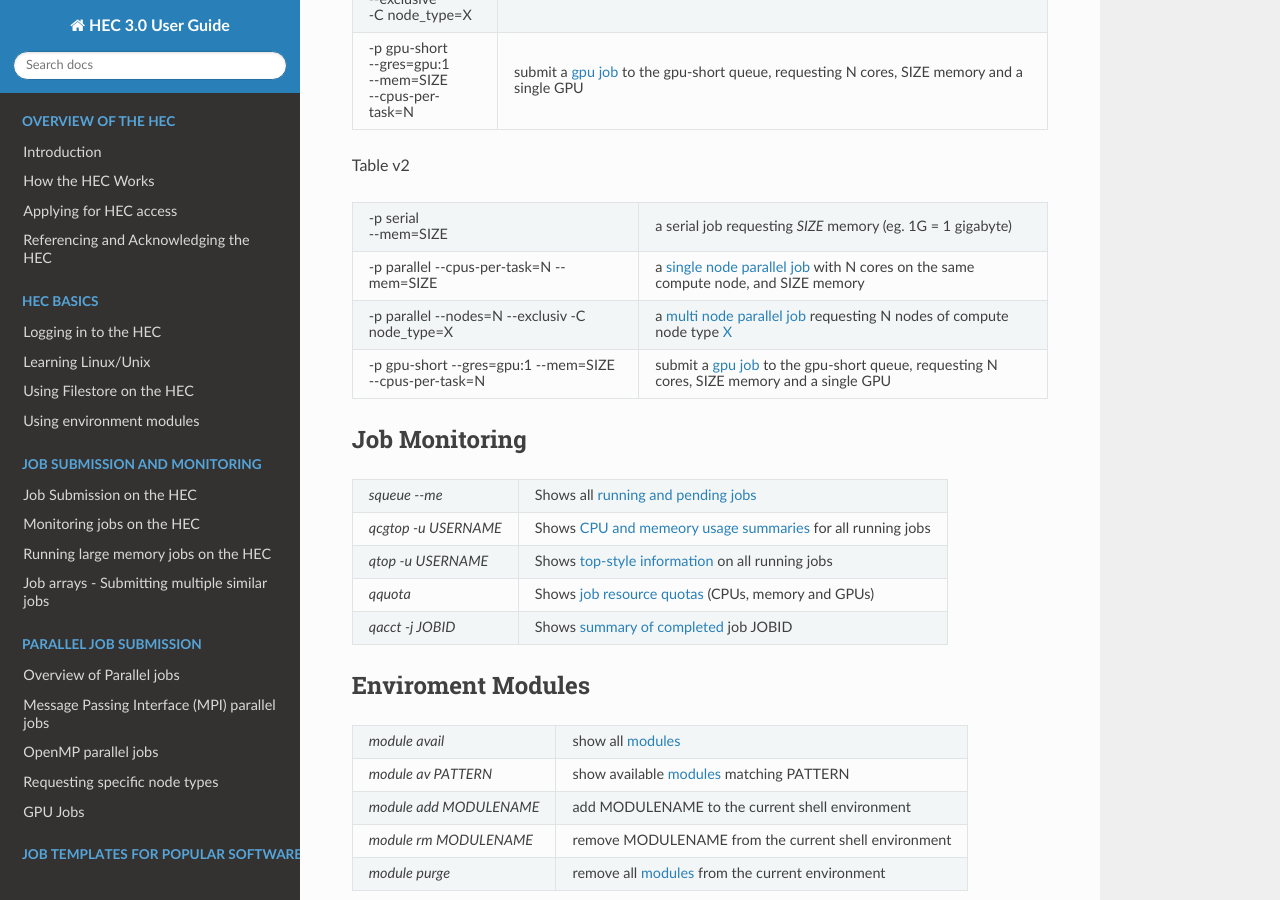
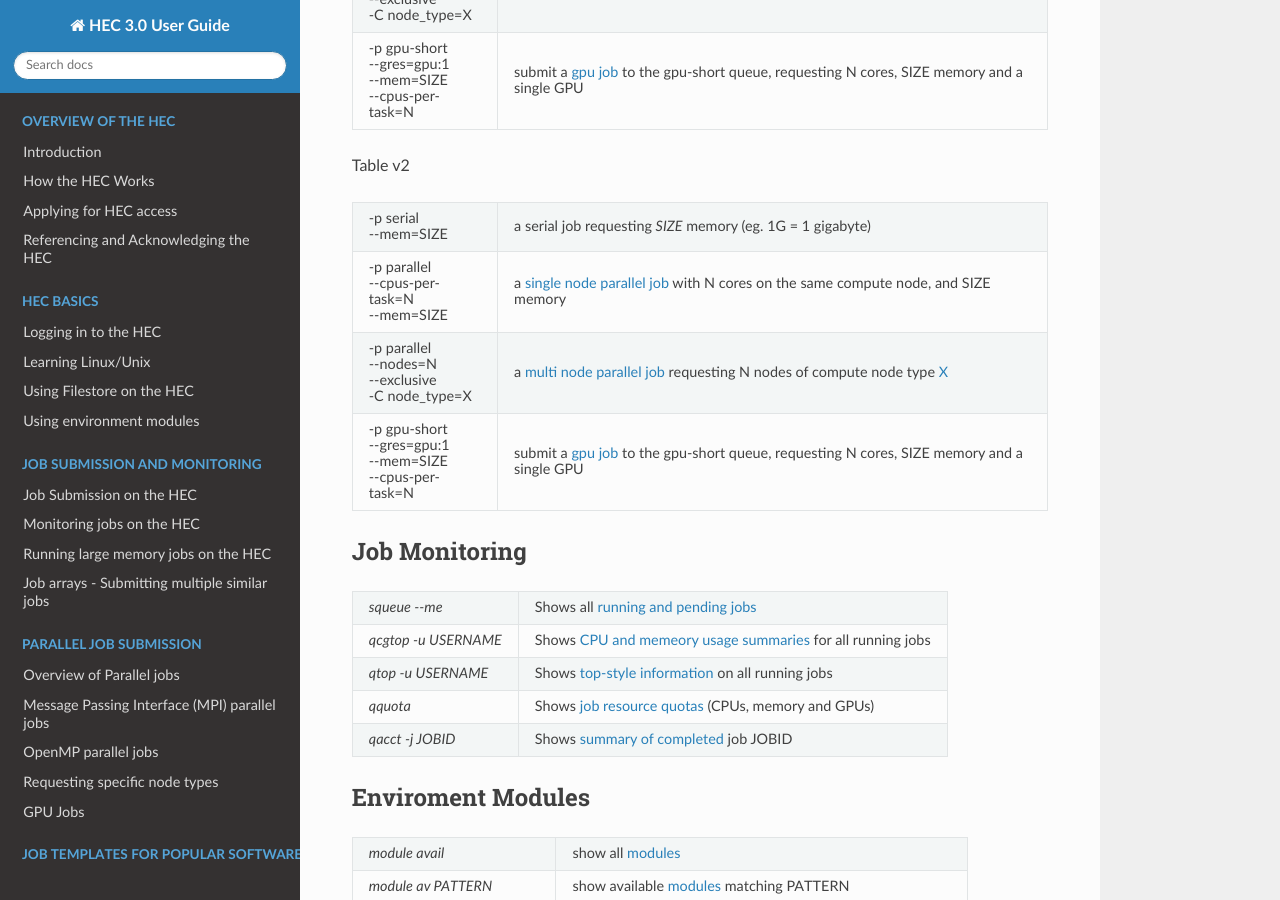
Before and after one commit to MikePacey/Lancaster-HEC, a Sphinx documentation site: the page built from docs/cheatsheet.rst, in a window 1280 px wide and 900 px high, scrolled down 1018 px. Built offline with Sphinx 7.4.7 and the Read the Docs theme 3.1.0, drawn with Linux system fonts in a browser that asks for light colours; formulas are drawn with MathJax 3.

Commit message:
test branch

```diff
--- a/docs/cheatsheet.rst
+++ b/docs/cheatsheet.rst
@@ -83,17 +83,25 @@
 | -\-mem=SIZE        | a :ref:`serial job<serial job>` requesting *SIZE* memory (eg. 1G = 1 gigabyte)                             |
 +--------------------+------------------------------------------------------------------------------------------------------------+
 | -p parallel        |                                                                                                            |
+|                    |                                                                                                            |
 | -\-cpus-per-task=N |                                                                                                            |
+|                    |                                                                                                            |
 | -\-mem=SIZE        | a :ref:`single node parallel job<open mp>` with N cores on the same compute node, and SIZE memory          |
 +--------------------+------------------------------------------------------------------------------------------------------------+
 | -p parallel        |                                                                                                            |
+|                    |                                                                                                            |
 | -\-nodes=N         |                                                                                                            |
-| -\-exclusiv        |                                                                                                            |
+|                    |                                                                                                            |
+| -\-exclusive       |                                                                                                            |
+|                    |                                                                                                            |
 | -C node_type=X     | a :ref:`multi node parallel job<mpi jobs>` requesting N nodes of compute node type :ref:`X<node types>`    |
 +--------------------+------------------------------------------------------------------------------------------------------------+
 | -p gpu-short       |                                                                                                            |
+|                    |                                                                                                            |
 | -\-gres=gpu:1      |                                                                                                            |
+|                    |                                                                                                            |
 | -\-mem=SIZE        |                                                                                                            |
+|                    |                                                                                                            |
 | -\-cpus-per-task=N | submit a :ref:`gpu job<gpu jobs>` to the gpu-short queue, requesting N cores, SIZE memory and a single GPU |
 +--------------------+------------------------------------------------------------------------------------------------------------+
 
```
